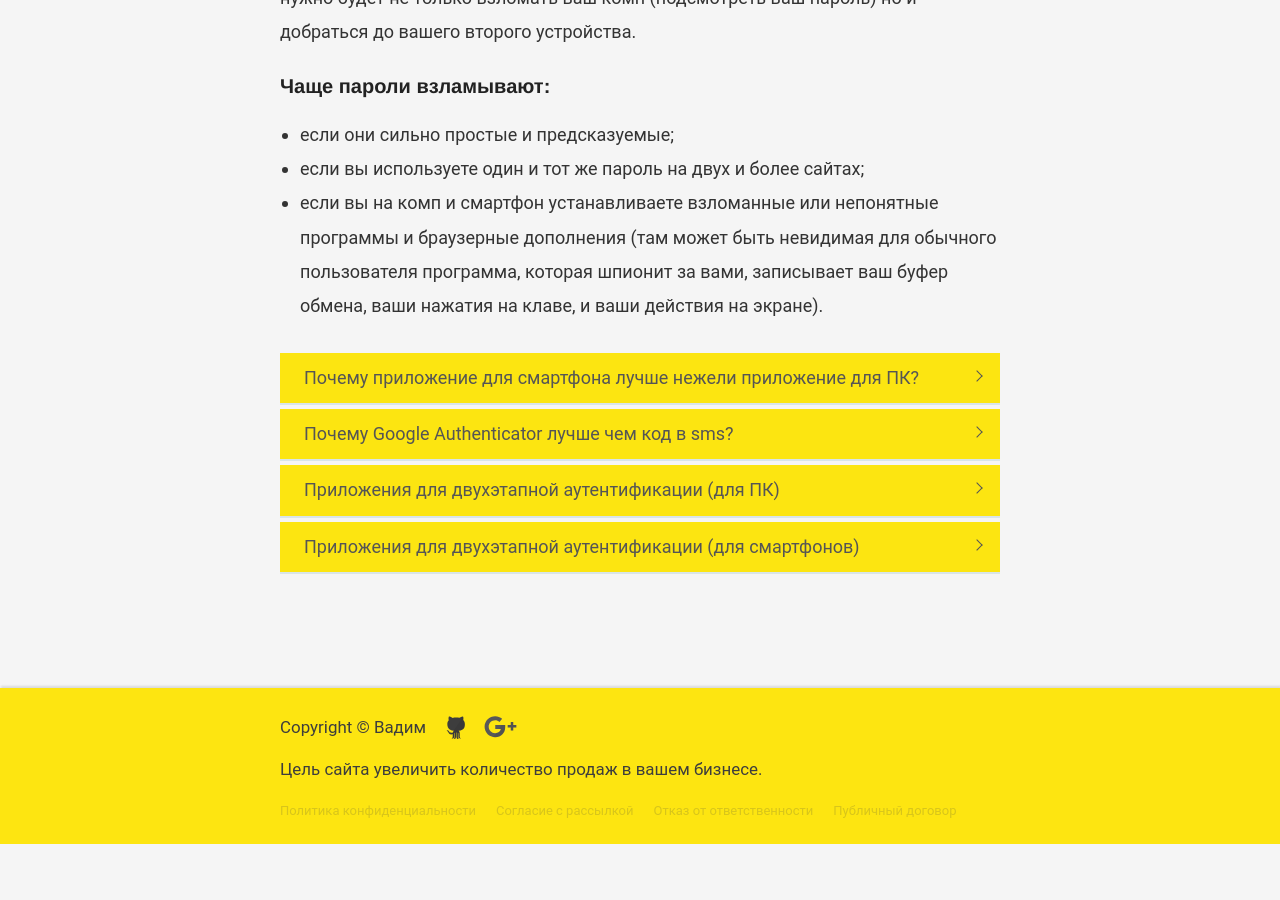
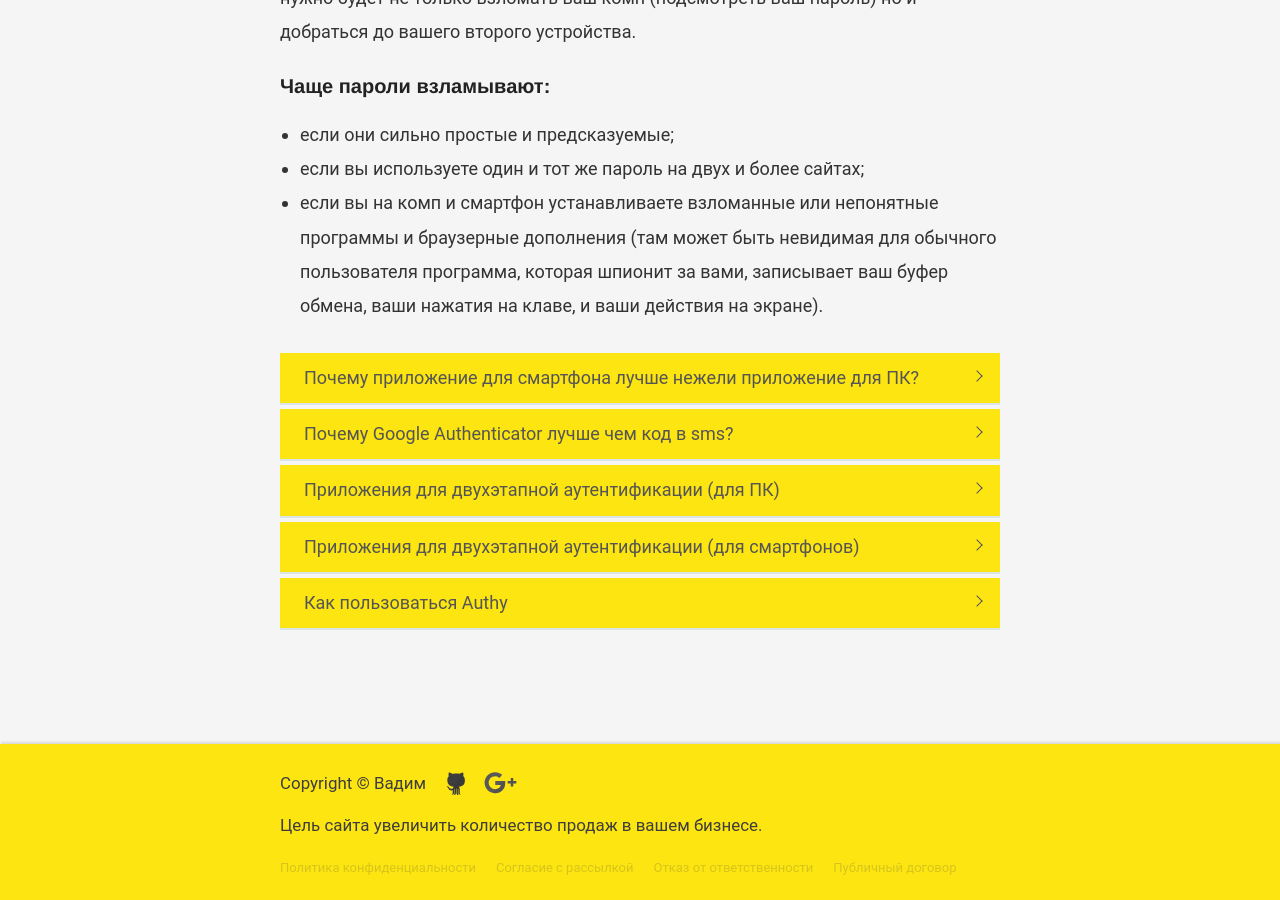
Before and after one commit to VadymVolos/vadymvolos.github.io, a Jekyll site: the page built from _posts/management/2017-02-21-2fa-authenticator.md, in a window 1280 px wide and 900 px high, scrolled down 1456 px. Built offline with Jekyll 4.4.1, drawn with Linux system fonts in a browser that asks for light colours; nearby versions of some CDN libraries; comment, search, counter and statistics services are not loaded; before the commit the page ends 2300 px from its top, so only the background shows below that; some of the changed lines change nothing that is shown.

Commit message:
Update 2017-02-21-2fa-authenticator.md

```diff
--- a/_posts/management/2017-02-21-2fa-authenticator.md
+++ b/_posts/management/2017-02-21-2fa-authenticator.md
@@ -79,6 +79,24 @@
 		Позже добавлю текст.
 		</div>
 	</li>
+	<li class="accordion-li">
+		<a class="accordion-a"><h2>Как пользоваться Authy</h2></a>
+		<div class="accordion-content">
+Сервис интересный. На их сайте можно скачать программу для браузера или смартона. Вход на самом сайте не предусмотрен. Вы входите только через программу в браузере или приложение на смартоне. Authy это альтернатива программе Google Authenticator, но более продвинутая. Решает проблему досупа к кодам с несколькоих устройсв. Также есть бекапы которы хранятся зашифрованно у них на сервере, к бекпу можете получить досту только вы с помощью телефона и кода вашего пароля для бекапа.
+
+Недостаток - если потеряете телефон, то на том телефоне коды дальше буду генерироваться. Можно отключить с другого устройсва доступ к телефону, но после отключения все коды дальше на телефоне будут генериваться. Поэтому нужно ставить хороший пароль на саму программму и еще один хороший другой пароль для досупа к бекпау.
+
+Еще один недостаток - идет привязка к номеру телефона, вы не сможете ввойти на другом устройстве пока не подтвердите код из смс. Если вы посеяли телефон то не сможете получить смс.
+
+У программы есть два пароля, один для доступа к программе, второй для доступа к бекапу.
+Первый слетает после удаления программы, и при след установке, вы задаете занаво пароль, этот пароль локальный он не передается на сервер а действует для запрета доступа к программе без разрешения. Вторйо -пароль ххранится на сервере, он нужен для доступа к бекапу в котором хрянятся все ваши записи которые генерирую 30 сек коды.
+
+В приложении есть возможность запретить мультиустройсва, то есть на ПК авторизировались с помощбю смс, в настройках отключили мультиустройсва (по умолчания они отключены), и если вы захотели подключить еще смартфон, то на смартоне вылезет сообщение мультиустросва запрещены, зайдите с актвировного приложения и в настроках разрешите доступ.
+
+Если вы забыли пароль к бекапу, то новый бекап создат ьне получится, нужно будет полностью очистить аккаунт, удалить все записи, и тогда можно будет создать новый бекапс новым паролем.
+
+		</div>
+	</li>
 
 
 <!--
```
